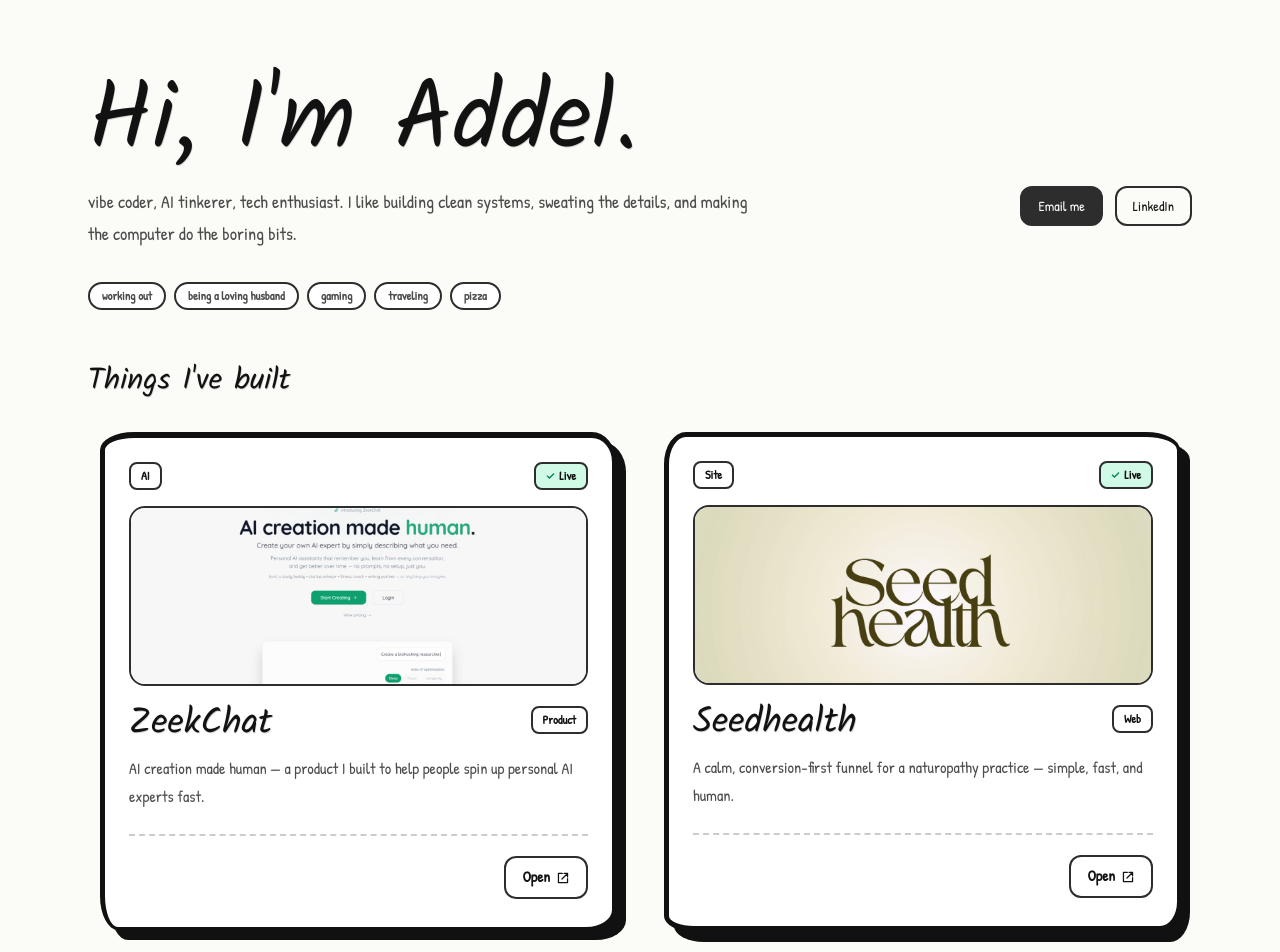
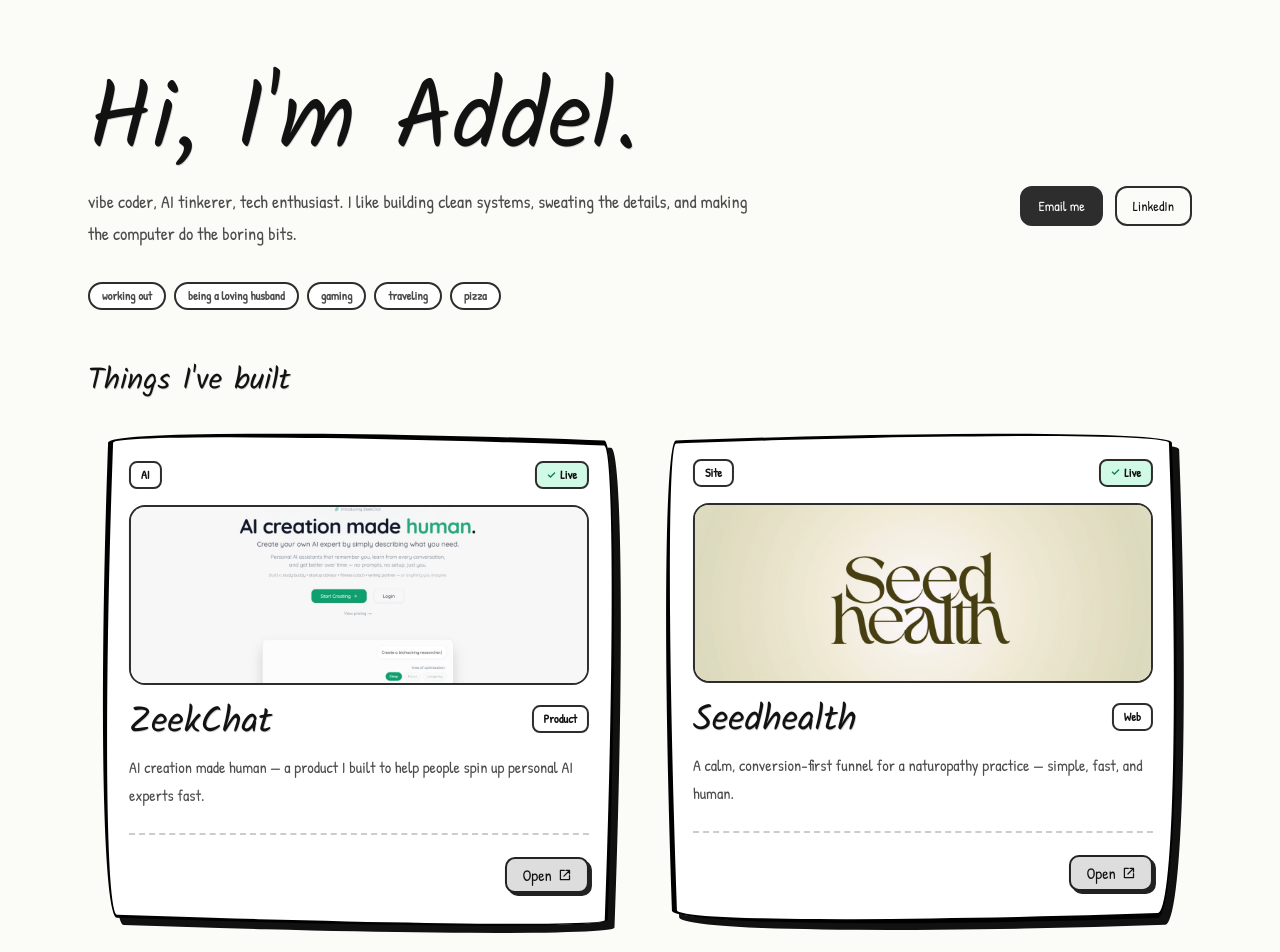
Before and after one commit to addelh/addel-xyz, a Next.js app: page / in a window 1280 px wide. Shown: the top 952 px of the page. Built offline with nearby package versions, Linux system fonts and the light colour scheme.

Commit message:
style(cards): match CodePen comic border + CTA styling

```diff
--- a/src/app/globals.css
+++ b/src/app/globals.css
@@ -41,37 +41,87 @@
     -0.4px 0.2px 0 rgba(0, 0, 0, 0.08);
 }
 
-/* Comic-style card shell and border treatment (pure CSS). */
+/* Comic-style card shell and border treatment (pure CSS).
+   Matches https://codepen.io/mp/pen/kBEeKw: rotate the border, counter-rotate inner content. */
 .vox-card-shell {
   isolation: isolate;
   overflow: visible;
+  transition: transform 180ms ease;
+}
+
+@media (hover: hover) and (pointer: fine) {
+  .vox-card-shell:hover {
+    transform: translateY(-3px);
+  }
 }
 
 .vox-card {
   position: relative;
   z-index: 10;
   overflow: visible;
-  border-style: solid;
-  border-color: #111;
-  border-width: 4px 5px 6px 3px;
-  border-radius: 28px 18px 30px 16px / 22px 31px 20px 28px;
+  border: solid black;
+  border-color: black;
   background: var(--paper);
-  box-shadow: 10px 10px 0 #111;
+  /* keep a little comic depth; can be dialed later */
+  box-shadow: 7px 7px 0 #111;
 }
 
-.vox-card-shell[data-border-variant="a"] .vox-card {
-  border-width: 4px 6px 5px 3px;
-  border-radius: 30px 16px 32px 14px / 20px 33px 18px 30px;
+.vox-card-inner {
+  height: 100%;
 }
 
-.vox-card-shell[data-border-variant="b"] .vox-card {
-  border-width: 5px 3px 6px 5px;
-  border-radius: 22px 34px 20px 30px / 32px 18px 30px 16px;
+/* CTA style inspired by CodePen .evenboxinner */
+.comic-cta {
+  display: inline-flex;
+  align-items: center;
+  justify-content: center;
+  gap: 0.375rem;
+  padding: 0.5rem 0.95rem;
+  background: #ddd;
+  border: 2px solid #222;
+  border-radius: 10px;
+  box-shadow: 3px 3px 0 #222;
+  line-height: 1;
+  transition: background-color 160ms ease, transform 160ms ease;
 }
 
+@media (hover: hover) and (pointer: fine) {
+  .comic-cta:hover {
+    background: #e7e7e7;
+  }
+  .vox-card-shell:hover .comic-cta {
+    transform: translateY(-1px);
+  }
+}
+
+/* Variant 1 (CodePen .box1) */
+.vox-card-shell[data-border-variant="a"] .vox-card {
+  border-width: 3px 4px 3px 5px;
+  border-radius: 95% 4% 92% 5% / 4% 95% 6% 95%;
+  transform: rotate(2deg);
+}
+.vox-card-shell[data-border-variant="a"] .vox-card-inner {
+  transform: rotate(-2deg);
+}
+
+/* Variant 2 (CodePen .box2) */
+.vox-card-shell[data-border-variant="b"] .vox-card {
+  border-width: 3px 3px 5px 5px;
+  border-radius: 4% 95% 6% 95% / 95% 4% 92% 5%;
+  transform: rotate(-2deg);
+}
+.vox-card-shell[data-border-variant="b"] .vox-card-inner {
+  transform: rotate(2deg);
+}
+
+/* Variant 3 (CodePen .box3) */
 .vox-card-shell[data-border-variant="c"] .vox-card {
-  border-width: 6px 4px 3px 5px;
-  border-radius: 34px 24px 30px 18px / 18px 30px 20px 34px;
+  border-width: 5px 3px 3px 5px;
+  border-radius: 95% 4% 97% 5% / 4% 94% 3% 95%;
+  transform: rotate(2deg);
+}
+.vox-card-shell[data-border-variant="c"] .vox-card-inner {
+  transform: rotate(-2deg);
 }
 
 ::selection {
--- a/src/components/Card.tsx
+++ b/src/components/Card.tsx
@@ -70,11 +70,12 @@
 
   const card = (
     <div
-      className="vox-card-shell group relative p-[12px] transition hover:translate-y-[-3px]"
+      className="vox-card-shell group relative p-[12px]"
       data-border-variant={borderVariant}
     >
       <div className="vox-card relative z-10">
-        <div className="relative z-10 flex items-center justify-between gap-3 px-6 pt-6">
+        <div className="vox-card-inner">
+          <div className="relative z-10 flex items-center justify-between gap-3 px-6 pt-6">
           {topLeftTag ? (
             <span className="rounded-lg border-2 border-[color:var(--box)] bg-white px-2.5 py-1 text-xs font-semibold [font-style:normal]">
               {topLeftTag}
@@ -142,7 +143,7 @@
           <div className="mt-6 border-t-2 border-dashed border-black/20 pt-5">
             <div className="flex min-h-[40px] items-center justify-end">
               {href ? (
-                <span className="inline-flex items-center gap-1.5 rounded-xl border-2 border-[color:var(--box)] bg-white px-4 py-2 text-[15px] font-semibold [font-style:normal]">
+                <span className="comic-cta inline-flex items-center gap-1.5 [font-style:normal]">
                   Open
                   <svg
                     aria-hidden="true"
@@ -164,12 +165,12 @@
                 <button
                   type="button"
                   onClick={() => setIsDetailsOpen(true)}
-                  className="rounded-full border-[3px] border-[color:var(--box)] bg-orange-50/70 px-4 py-2 text-[15px] font-semibold text-black/85 transition-colors duration-200 hover:bg-orange-300/80 group-hover:bg-orange-300/80 focus-visible:outline-none focus-visible:ring-2 focus-visible:ring-[color:var(--ring)] focus-visible:ring-offset-2 focus-visible:ring-offset-[color:var(--bg)] [font-style:normal]"
+                  className="comic-cta text-[15px] font-semibold text-black/85 focus-visible:outline-none focus-visible:ring-2 focus-visible:ring-[color:var(--ring)] focus-visible:ring-offset-2 focus-visible:ring-offset-[color:var(--bg)] [font-style:normal]"
                 >
                   Details
                 </button>
               ) : resolvedDetailsMode === "static" ? (
-                <span className="rounded-full border-[3px] border-[color:var(--box)] bg-orange-50/70 px-4 py-2 text-[15px] font-semibold text-black/85 transition-colors duration-200 hover:bg-orange-300/80 group-hover:bg-orange-300/80 [font-style:normal]">
+                <span className="comic-cta text-[15px] font-semibold text-black/85 [font-style:normal]">
                   Details
                 </span>
               ) : (
@@ -177,6 +178,7 @@
               )}
             </div>
           </div>
+        </div>
         </div>
       </div>
     </div>
```
